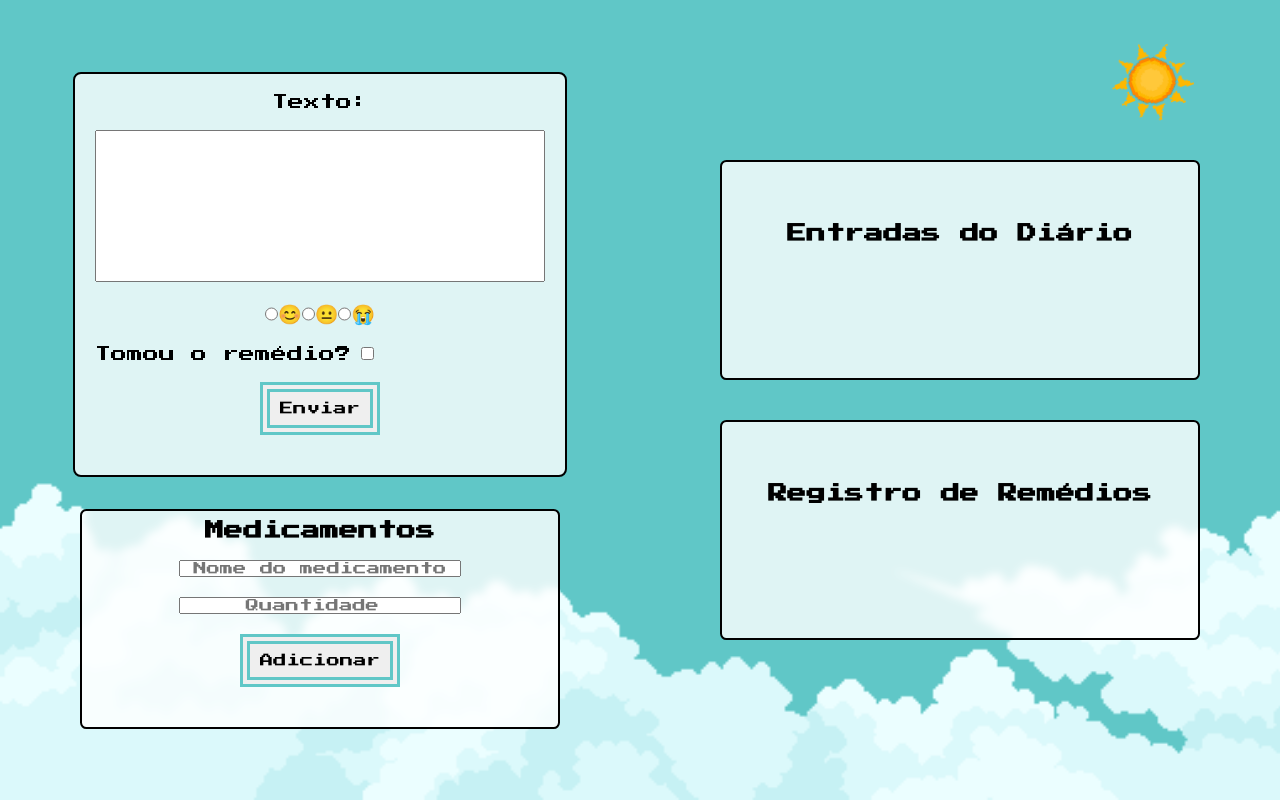
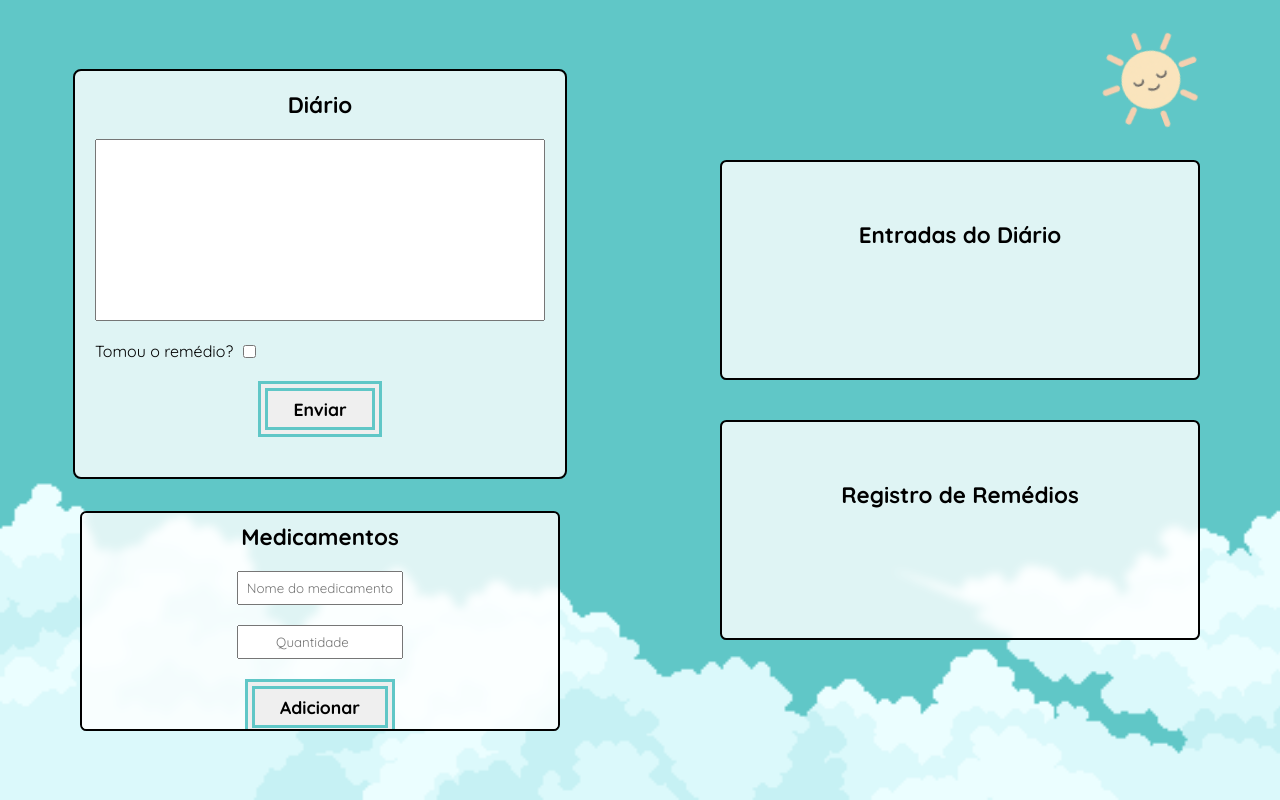
Before and after one commit to lorena-domingos/dose-de-mim, a Flask app: page / in a window 1280 px wide. Run offline with Flask 3, Linux system fonts and the light colour scheme; data that the repository does not hold is empty.

Commit message:
- Atualizar README.md, substituir imagens do sol e da lua, e ajustar estilos de botão e texto

```diff
--- a/static/script.js
+++ b/static/script.js
@@ -15,7 +15,7 @@ window.addEventListener("DOMContentLoaded", () => {
             btn.style.border = "double 10px blue";
         });
     } else {
-        sun.src = "../static/img/new_sun.png";
+        sun.src = "../static/img/sun.png";
     }
 }
 );
@@ -44,10 +44,10 @@ document.getElementById("confirmDelete").addEventListener("click", function () {
 });
 
 sunToMoon.addEventListener("click", function () {
-    if (sunToMoon.src.includes("new_sun.png")) {
+    if (sunToMoon.src.includes("sun.png")) {
         sunToMoon.src = "../static/img/moon.png";
     } else {
-        sunToMoon.src = "../static/img/new_sun.png";
+        sunToMoon.src = "../static/img/sun.png";
     }
 });
 
--- a/static/style.css
+++ b/static/style.css
@@ -1,7 +1,7 @@
-@import url('https://fonts.googleapis.com/css2?family=Press+Start+2P&display=swap');
+@import url('https://fonts.googleapis.com/css2?family=Quicksand:wght@300..700&display=swap');
 
 :root {
-    --default-font: "Press Start 2P", system-ui;
+    --default-font: "Quicksand", sans-serif;
     --white-mode-color: #60c7c7;
     --black-mode-color: #0a004cff;
     --white-mode-text-border: #000;
@@ -105,14 +105,16 @@ textarea {
 button {
   align-self: center;
   margin-bottom: 20px;
-  padding: 10px;
+  padding: 7px 25px;
   border: double 10px var(--white-mode-color);
   cursor: pointer;
+  font-weight: bold;
+  font-size: 1.1rem;
 }
 
 button:hover {
   background-color: rgba(199, 199, 199, 0.133);
-  transition: all 0.2s linear;
+  transition: all 0.1s linear;
 }
 
 body.dark-mode button {
@@ -122,6 +124,10 @@ body.dark-mode button {
 body.dark-mode button:hover {
   background-color: rgba(212, 212, 212, 0.099);
   color: var(--black-mode-text-border);
+}
+
+textarea {
+  font-weight: 600;
 }
 
 .humor {
@@ -140,6 +146,7 @@ body.dark-mode button:hover {
 
 .resposta ul li {
   list-style-type: none;
+  font-size: 1.1rem;
 }
 
 .conteudo-1, .conteudo-2 {
@@ -156,6 +163,14 @@ body.dark-mode button:hover {
     overflow-y: auto;
 }
 
+.conteudo-3 ul li {
+  font-size: 1.1rem;
+}
+
+.conteudo-3 input {
+  padding: 7px;
+}
+
 .conteudo-1 ul, .conteudo-2 ul {
     display: flex;
     flex-direction: column;
@@ -164,6 +179,12 @@ body.dark-mode button:hover {
 
 .conteudo-1 h2, .conteudo-2 h2 {
     margin-bottom: 20px;
+    font-size: 1.4rem;
+}
+
+.label-texto {
+  font-size: 1.4rem;
+  font-weight: bold;
 }
 
 .modal {
--- a/templates/index.html
+++ b/templates/index.html
@@ -12,19 +12,8 @@
       <div class="bloco-1">
         <div class="formulario">
         <form class="form_diario" action="/add_diario" method="post">
-          <label for="texto">Texto:</label>
+          <label class="label-texto" for="texto">Diário</label>
           <textarea name="texto" id="texto" cols="30" rows="10"></textarea>
-
-          <div class="humor">
-            <input type="radio" id="feliz" name="humor" value="feliz">
-            <label for="feliz">😊</label>
-
-            <input type="radio" id="medio" name="humor" value="médio">
-            <label for="médio">😐</label>
-
-            <input type="radio" id="triste" name="humor" value="triste">
-            <label for="triste">😭</label>
-          </div>
 
           <div class="remedio">
             <label for="remedio">Tomou o remédio?</label>
@@ -70,10 +59,10 @@
             <li>
               {% if d.emoji %}
               {{ d.emoji | title }} - {{ d.data }}
-              <button onclick="openModal(`{{ texto | escape }}`)">Ler</button>
+              <button onclick="openModal(`{{ d.texto | escape }}`)">Ler</button>
               {% else %}
               {{ d.data }}
-              <button onclick="openModal(`{{ texto | escape }}`)">Ler</button>
+              <button onclick="openModal(`{{ d.texto | escape }}`)">Ler</button>
               {% endif %}
               <a href="javascript:void(0);" onclick="askDelete('/delete_diario/{{ d.id }}')">Apagar</a>
             </li>
@@ -132,7 +121,7 @@
 
     </main>
 
-    <img class="sun" src="../static/img/new_sun.png">
+    <img class="sun" src="../static/img/sun.png">
 
     <script src="../static/script.js"></script>
 </body>
```
Also changed, not shown: README.md, img.png, static/img/moon.png, static/img/new_sun.png (deleted), static/img/sun.png (added).
